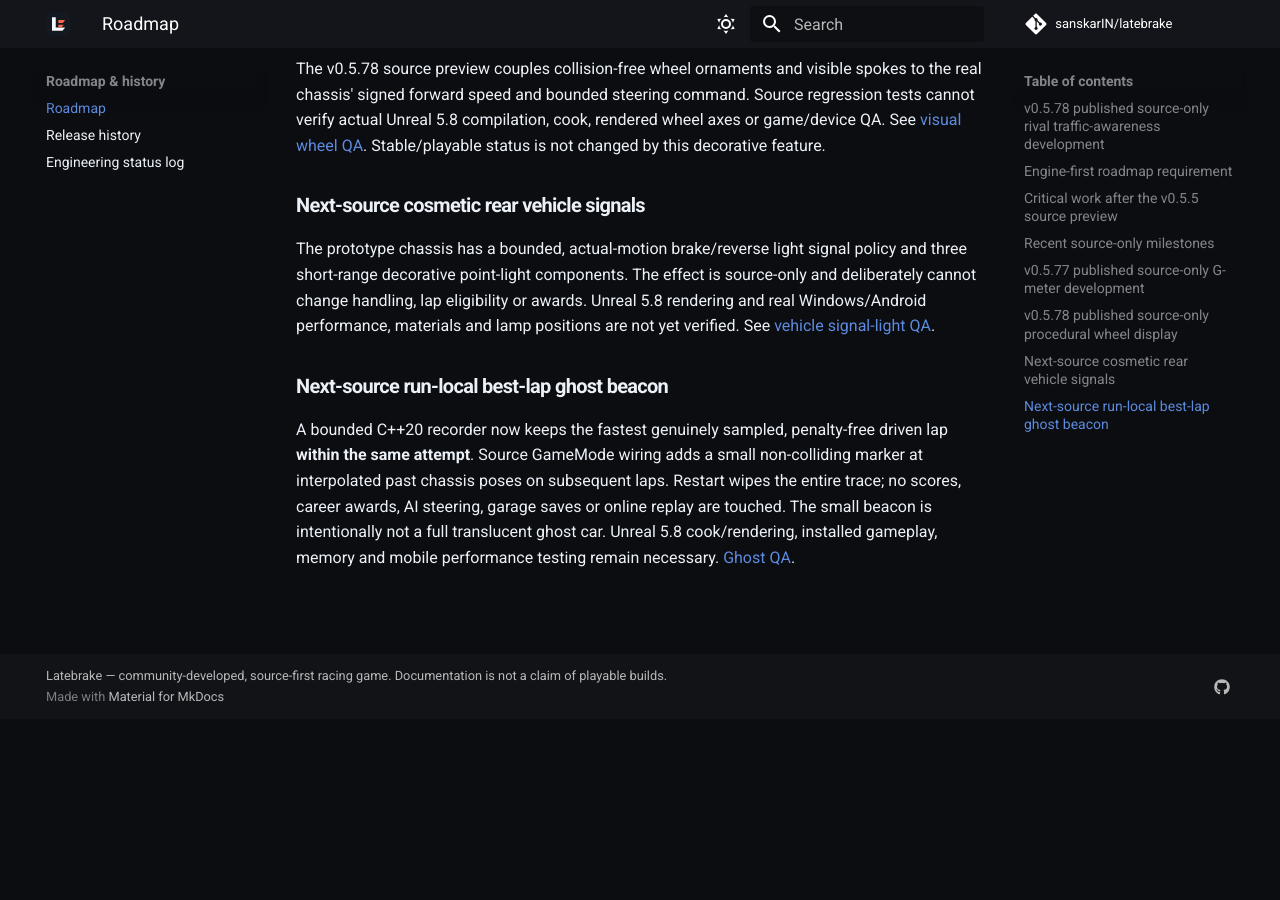
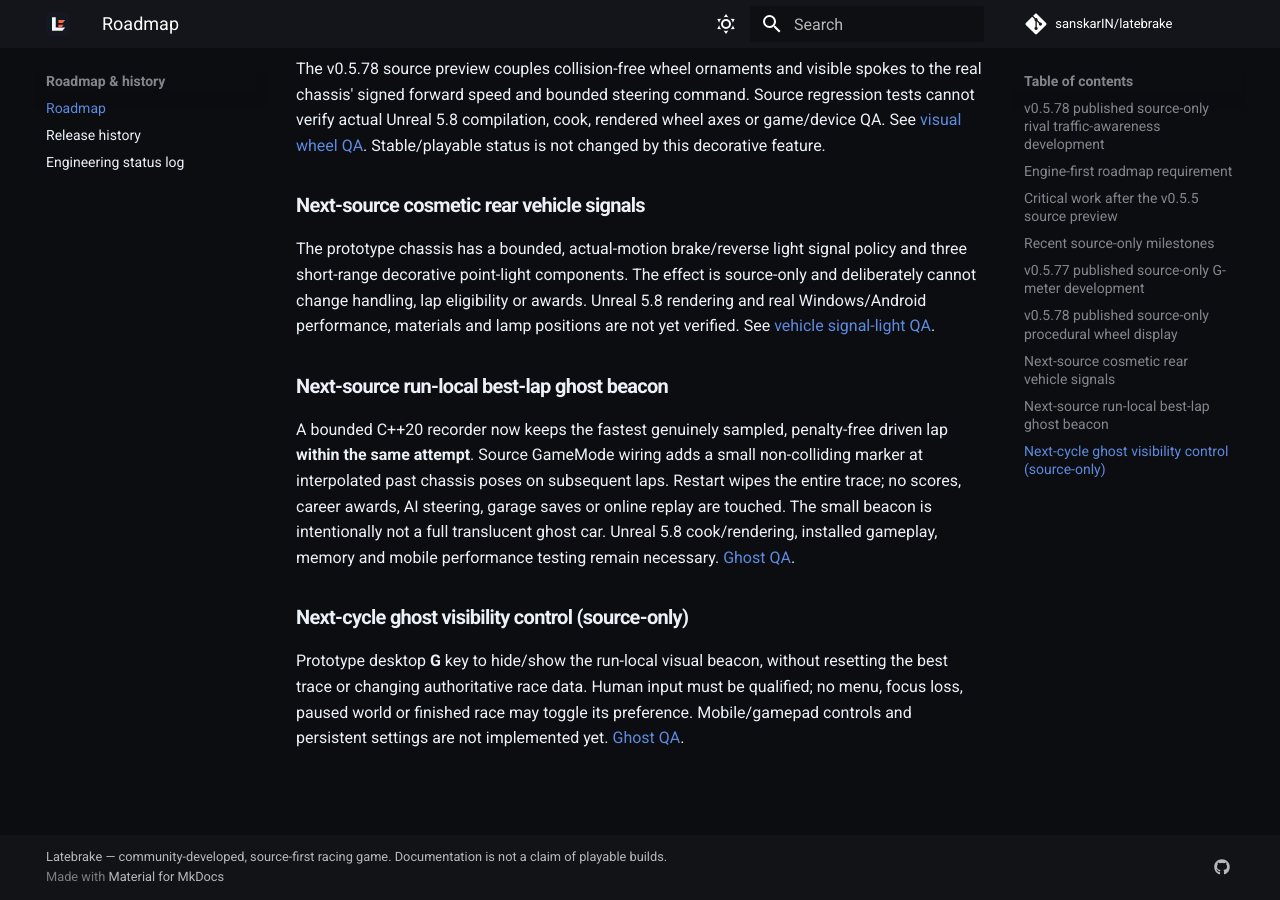
Before and after one commit to sanskarIN/latebrake, an MkDocs documentation site: the page built from docs/ROADMAP.md, in a window 1280 px wide and 900 px high, scrolled down 9879 px. Built offline with MkDocs 1.6.1 and Material for MkDocs 9.7.7, drawn with Linux system fonts in a browser that asks for light colours; comment, search, counter and statistics services are not loaded; before the commit the page ends 10598 px from its top, so only the background shows below that.

Commit message:
docs(ghost): explain G-key visual hide/show, input guards and missing mobile support

```diff
--- a/docs/ROADMAP.md
+++ b/docs/ROADMAP.md
@@ -165,3 +165,12 @@ career awards, AI steering, garage saves or online replay are touched.
 The small beacon is intentionally not a full translucent ghost car.
 Unreal 5.8 cook/rendering, installed gameplay, memory and mobile
 performance testing remain necessary. [Ghost QA](BEST_LAP_GHOST_QA.md).
+
+### Next-cycle ghost visibility control (source-only)
+
+Prototype desktop **G** key to hide/show the run-local visual beacon,
+without resetting the best trace or changing authoritative race data.
+Human input must be qualified; no menu, focus loss, paused world or
+finished race may toggle its preference. Mobile/gamepad controls and
+persistent settings are not implemented yet.
+[Ghost QA](BEST_LAP_GHOST_QA.md).
```
